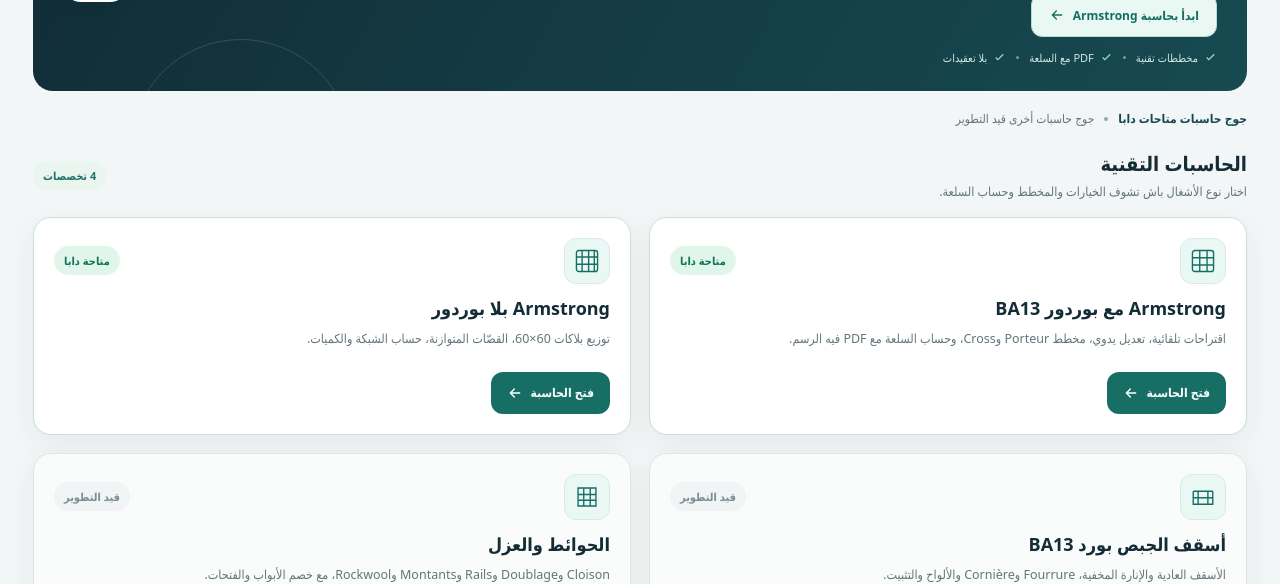
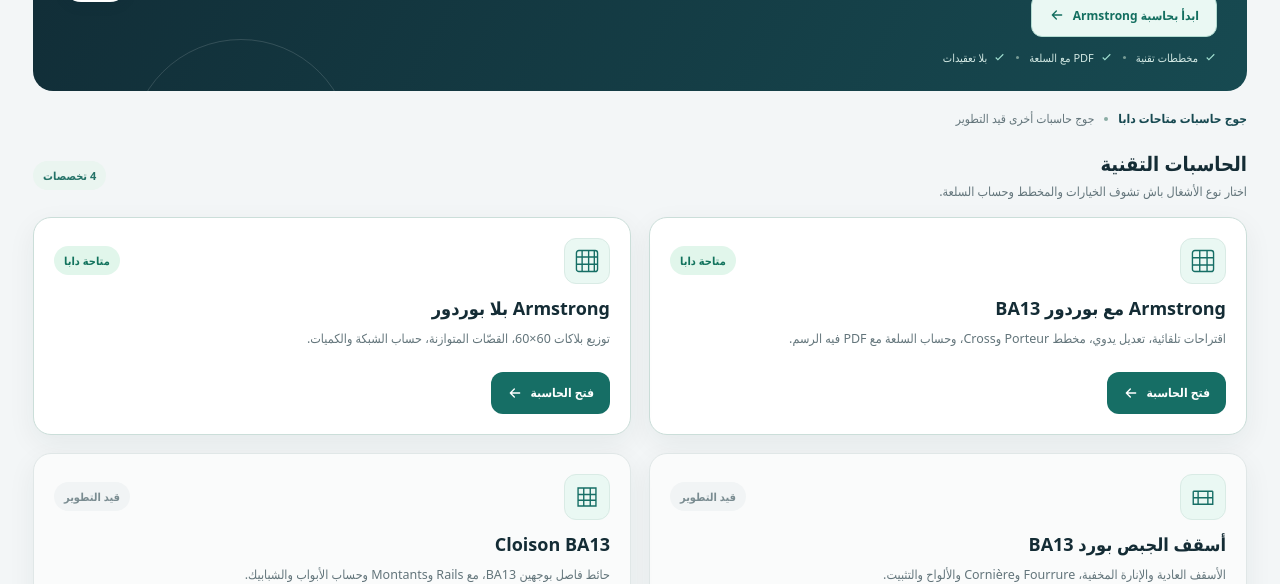
Before and after one commit to khaliyoussef5/assassat-khali-app, a website: page public/index.html in a window 1280 px wide. Shown: the part 219-803 px from the top of the page. Drawn offline with Linux system fonts and the light colour scheme.

Commit message:
Update locked Cloison BA13 product naming without insulation on preview branch

```diff
--- a/public/index.html
+++ b/public/index.html
@@ -15,7 +15,7 @@
 <meta name="viewport" content="width=device-width, initial-scale=1">
 <meta name="theme-color" content="#112e37">
 <link rel="icon" type="image/webp" href="assets/logo-assassat-khali.webp">
-<meta name="description" content="ASSASSAT KHALI — أدوات تقنية لحساب الأسقف والحوائط والعزل، من القياسات إلى المخطط ولائحة المواد.">
+<meta name="description" content="ASSASSAT KHALI — أدوات تقنية لحساب الأسقف وCloison BA13، من القياسات إلى المخطط ولائحة المواد.">
 <title>ASSASSAT KHALI — OUTIL TECHNIQUE</title>
 <style>
 /* ASSASSAT KHALI — Homepage aligned to the approved Armstrong calculator pages.
@@ -187,9 +187,9 @@ footer .shell{border-top:1px solid #e0e7e7;padding-top:16px;display:flex;flex-wr
     <div class="product-top"><span class="tile-icon"><svg viewBox="0 0 32 32" fill="none" stroke="currentColor" stroke-width="1.7"><path d="M4 9h24M4 9v16h24V9M10 9v16M22 9v16M4 17h24"/></svg></span><span class="status">قيد التطوير</span></div>
     <h3>أسقف الجبص بورد BA13</h3><p>الأسقف العادية والإنارة المخفية، Fourrure وCornière والألواح والتثبيت.</p><span class="future" aria-label="هذه الحاسبة غير متاحة حالياً">الحاسبة مغلقة حالياً — قيد التطوير</span>
    </article>
-   <article class="product planned" aria-label="الحوائط والعزل، قيد التطوير">
+   <article class="product planned" aria-label="Cloison BA13، قيد التطوير">
     <div class="product-top"><span class="tile-icon"><svg viewBox="0 0 32 32" fill="none" stroke="currentColor" stroke-width="1.7"><path d="M5 27V5h22v22H5ZM12 5v22M20 5v22M5 13h22M5 20h22"/></svg></span><span class="status">قيد التطوير</span></div>
-    <h3>الحوائط والعزل</h3><p>Cloison وDoublage وRails وMontants وRockwool، مع خصم الأبواب والفتحات.</p><span class="future" aria-label="هذه الحاسبة غير متاحة حالياً">الحاسبة مغلقة حالياً — قيد التطوير</span>
+    <h3>Cloison BA13</h3><p>حائط فاصل بوجهين BA13، مع Rails وMontants وحساب الأبواب والشبابيك.</p><span class="future" aria-label="هذه الحاسبة غير متاحة حالياً">الحاسبة مغلقة حالياً — قيد التطوير</span>
    </article>
   </div>
  </section>
```
